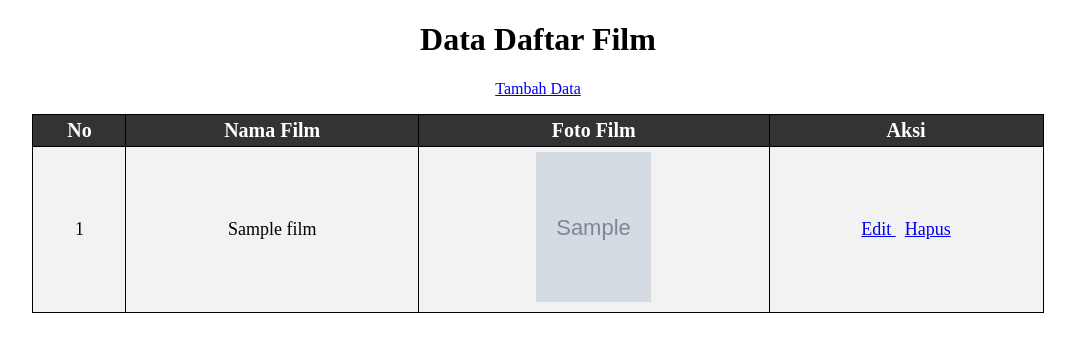
After one commit to khansakhalda/ironman, a PHP site: page /viewdaftarfilm.php in a window 1280 px wide. The commit adds this page. Shown: the top 352 px of the page, without its empty margins (102-1177 px from the left). Run offline with PHP 8.4, Linux system fonts and the light colour scheme; tables that the repository leaves empty or names only in its code hold one stand-in row (values such as "Sample post"); grey boxes marked "Sample" are stand-in pictures.

Commit message:
daftar film
crud daftar film

```diff
--- /dev/null
+++ b/viewdaftarfilm.php
@@ -0,0 +1,85 @@
+<?php
+include "koneksi.php";
+if(isset($_GET['id'])){
+    $id = $_GET['id'];
+    if($id !=""){
+        $row = mysqli_fetch_array(mysqli_query($conn,"select * from daftar_film where id= '$id' "));
+        $hapus = "delete from daftar_film where id= '$id' ";
+        $query = mysqli_query($conn, $hapus);
+        if($query){
+            ?>
+            <script>
+                alert("Data berhasil dihapus!");
+            </script>
+            <?php
+        }
+    }
+    }
+
+?>
+
+<!DOCTYPE html>
+<html>
+<head>
+    <style>
+        table {
+            border-collapse: collapse;
+            width: 80%;
+            background-color: #F2F2F2; /* Warna latar belakang tabel daftar_film */
+        }
+
+        th, td {
+            border: 1px solid black;
+            padding: 4px; /* Padding pada sel TD */
+            text-align: center; /* Teks di tengah sel TD */
+        }
+
+        th {
+            background-color: #333;
+            color: white;
+            font-size: 20px;
+        }
+        td {
+            font-size: 18px;
+        }
+
+        img {
+            margin: 1px; /* Jarak antara gambar dengan border sel TD */
+        }
+    </style>
+</head>
+<body>
+<center>
+    <h1>Data Daftar Film</h1>
+    <p>
+        <a href='insertdaftarfilm.php'>Tambah Data</a>
+    </p>
+    <table border="1">
+        <tr style="background-color: #F2F2F2; font-weight: bold;">
+            <th>No</th>
+            <th>Nama Film</th>
+            <th>Foto Film</th>
+            <th>Aksi</th>
+        </tr>
+       <?php
+       $no = 1;
+       $sql = "select * from daftar_film order by id desc ";
+       $query = mysqli_query($conn,$sql);
+       while($row = mysqli_fetch_array($query)){
+        echo "
+        <tr >
+            <td>$no</td>
+            <td>$row[nama_film]</td>
+            <td><img src='$row[foto_film]' width='115' height='150'></td>
+            <td> <a href='updatedaftarfilm.php?upd=$row[id]'> Edit </a> &nbsp;
+            <a href='viewdaftarfilm.php?id=$row[id]'> Hapus </a>
+             </td>
+        </tr>
+        ";
+        $no++;
+       }
+       ?>
+    </table>
+</center>
+</body>
+</html>
```
Also changed, not shown: daftarfilm.php (+7 -7 lines), index.php (+4 -4 lines), insertdaftarfilm.php (added, +54 -0 lines), updatedaftarfilm.php (added, +70 -0 lines).
